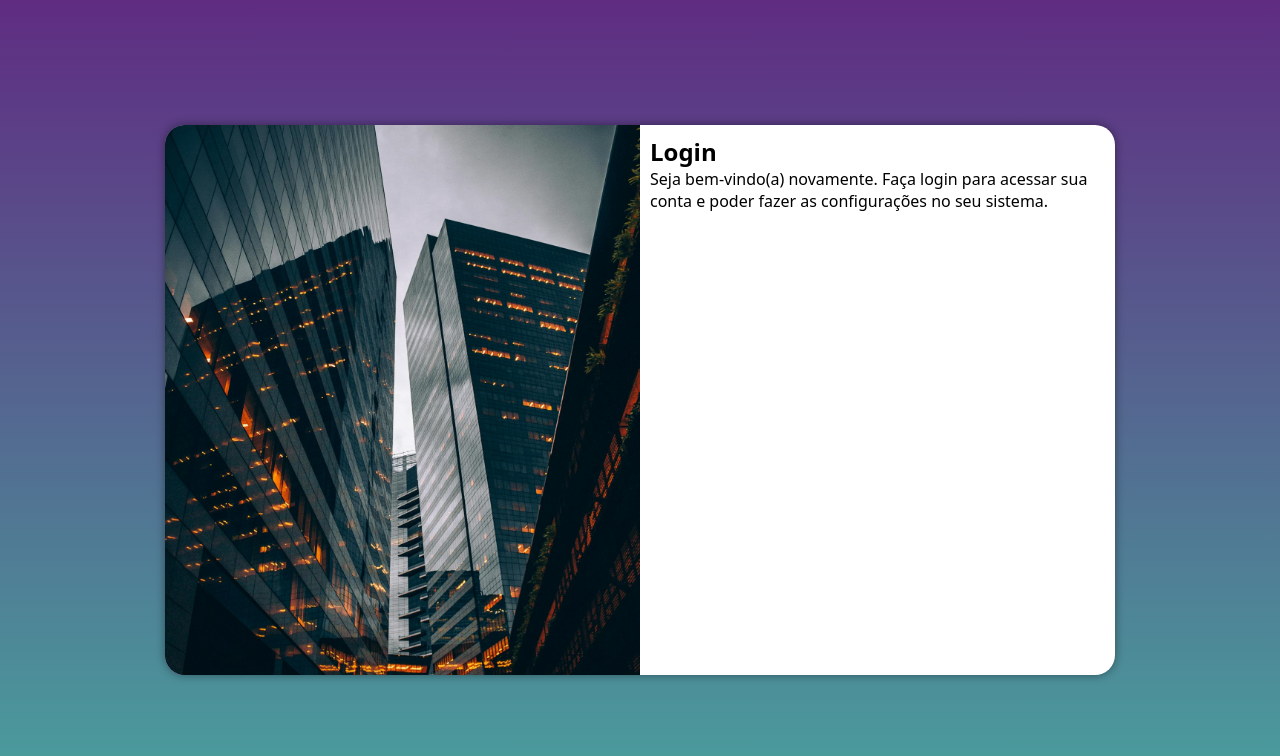
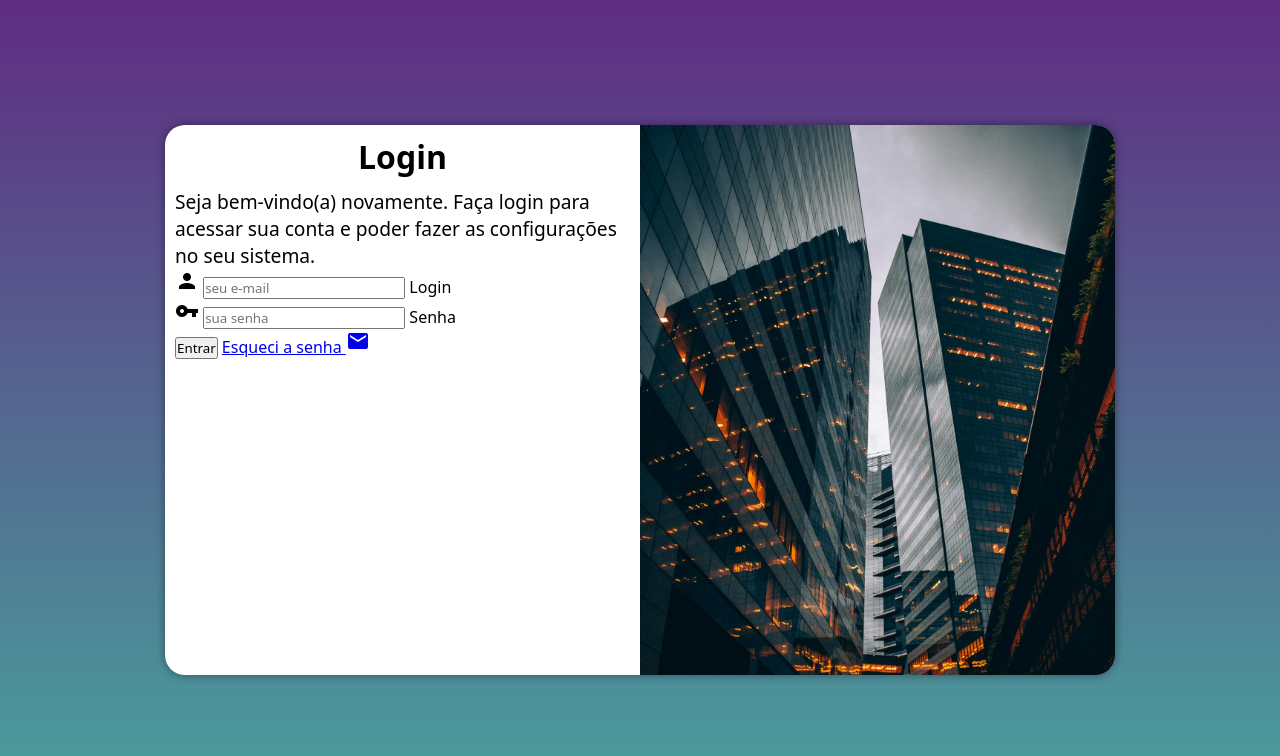
Before and after one commit to vituhh/projeto-login, a plain HTML site: page index.html in a window 1280 px wide. Drawn offline with Linux system fonts and the light colour scheme.

Commit message:
Criei o formulário

```diff
--- a/estilos/mediaquery.css
+++ b/estilos/mediaquery.css
@@ -32,13 +32,19 @@
     }
 
     section#login > div#imagem{
-        float: left;
+        float: right;
         width: 50%;
         height: 100%;
     }
 
     section#login > div#form{
-        float: right;
+        float: left;
         width: 50%;
     }
+    div#form > h1{
+        font-size: 2em;
+    }
+    div#form > p{
+        font-size: 1.2em;
+    }
 }
--- a/estilos/style.css
+++ b/estilos/style.css
@@ -54,3 +54,11 @@ section#login > div#form{
     display: block;
     padding: 10px;
 }
+
+div#form > h1{
+    text-align: center;
+    margin-bottom: 10px;
+}
+div#form > p{
+    font-size: 0.8em;
+}
--- a/index.html
+++ b/index.html
@@ -4,6 +4,7 @@
     <meta charset="UTF-8">
     <meta name="viewport" content="width=device-width, initial-scale=1.0">
     <title>Login</title>
+    <link href="https://fonts.googleapis.com/css2?family=Material+Icons" rel="stylesheet" />
     <link rel="stylesheet" href="estilos/style.css">
     <link rel="stylesheet" href="estilos/mediaquery.css">
 </head>
@@ -18,7 +19,22 @@
                     Seja bem-vindo(a) novamente. Faça login para acessar sua conta e poder fazer as configurações no seu sistema.
                 </p>
                 <form action="login.php" method="post">
-
+                    <div class="campo">
+                        <i class="material-icons">person</i>
+                        <input type="email" name="login" id="ilogin" placeholder="seu e-mail"
+                        autocomplete="email" required maxlength="30">
+                        <label for="ilogin">Login</label>
+                    </div>
+                    <div class="campo">
+                        <i class="material-icons">vpn_key</i>
+                        <input type="password" name="senha" id="isenha" placeholder="sua senha"
+                        autocomplete="current-password" required minlength="8" maxlength="20">
+                        <label for="isenha">Senha</label>
+                    </div>
+                    <input type="submit" value="Entrar">
+                    <a href="esqueci.html">
+                        Esqueci a senha <i class="material-icons">mail</i>
+                    </a>
                 </form>
             </div>
         </section>
```
